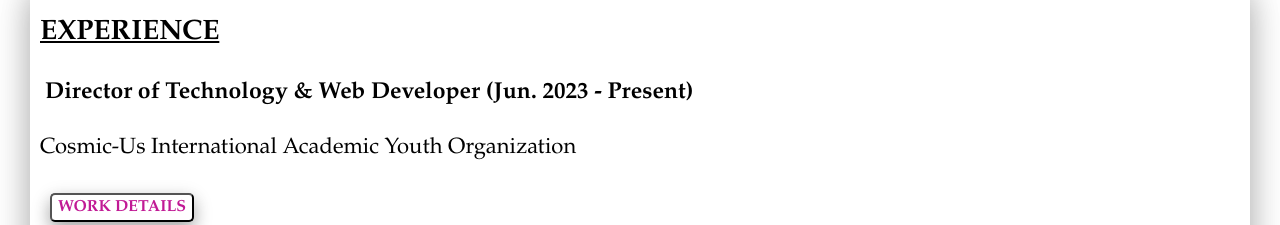
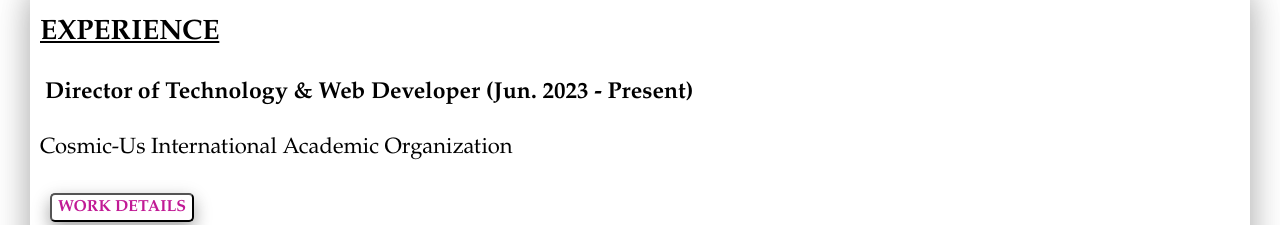
Before and after one commit to techno-jules/PersonalWebsite, a plain HTML site: page index.html in a window 1280 px wide. Shown: the part 1040-1265 px from the top of the page. Drawn offline with Linux system fonts and the light colour scheme.

Commit message:
Update index.html

```diff
--- a/index.html
+++ b/index.html
@@ -74,7 +74,7 @@ href="https://cdnjs.cloudflare.com/ajax/libs/font-awesome/6.4.0/css/all.min.css"
 <div class="exp">
 <h2>Experience</h2>
     <h3>Director of Technology & Web Developer (Jun. 2023 - Present)</h3>
-  <p>Cosmic-Us International Academic Youth Organization</p>
+  <p>Cosmic-Us International Academic Organization</p>
 
    <button onclick="unhide()">Work Details</button>
 <div class="action">
```
